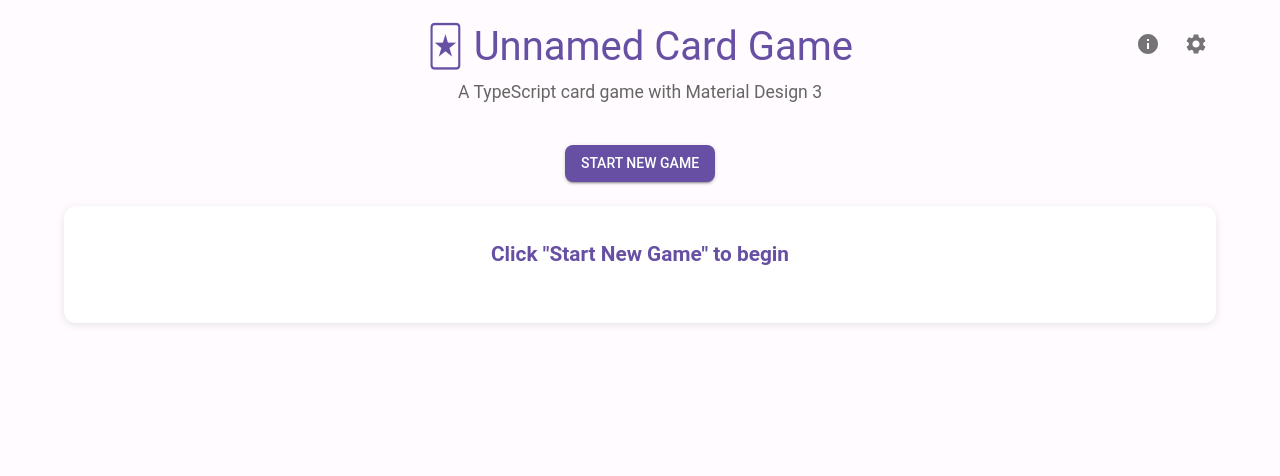
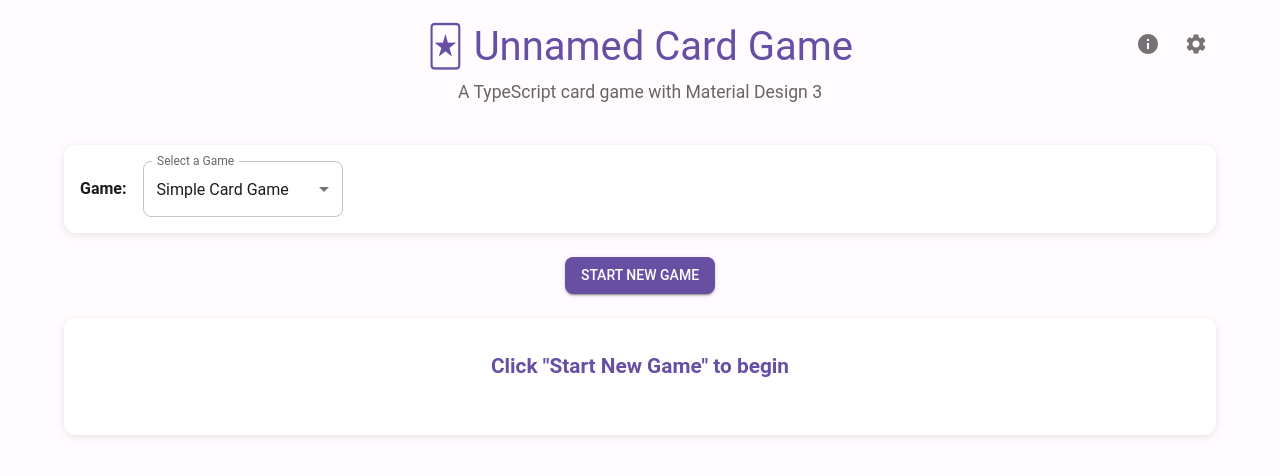
Before and after one commit to codegard1/unnamed-card-game, a React (Vite) app: page / in a window 1280 px wide. Shown: the top 476 px of the page. Built offline with nearby package versions, Linux system fonts and the light colour scheme.

Commit message:
Add GameSelector component for selecting game type and integrate into App

```diff
--- a/src/App.tsx
+++ b/src/App.tsx
@@ -12,8 +12,8 @@ import {
 } from '@mui/material';
 import React, { useEffect, useState } from 'react';
 import { CardStyleConfig, CardTheme } from './cardStyles';
-import { CardComponent, SettingsDialog, TurnOptionsComponent, GameInfoDialog } from './components';
-import { Player, SimpleCardGame } from './game';
+import { CardComponent, SettingsDialog, TurnOptionsComponent, GameInfoDialog, GameSelector, type GameType } from './components';
+import { Player, SimpleCardGame, Game } from './game';
 import { SettingsManager, } from './settings';
 import { theme } from './theme';
 
@@ -23,6 +23,7 @@ import { theme } from './theme';
  * This is the root React component that manages the entire application state and UI.
  * It handles:
  * - Game state and lifecycle (starting games, tracking players, updating UI)
+ * - Game selection via dropdown (switching between different Game subclasses)
  * - Settings dialog for theme selection
  * - Card style customizer dialog for appearance customization
  * - Integration with SettingsManager for persistent user preferences
@@ -30,8 +31,11 @@ import { theme } from './theme';
  * @component
  */
 const App: React.FC = () => {
-  // Game instance - initialized once with two players
-  const [game] = useState(() => new SimpleCardGame(['Player 1', 'Player 2']));
+  // Game selection state - tracks which game subclass is loaded
+  const [selectedGameType, setSelectedGameType] = useState<GameType>('SimpleCardGame');
+
+  // Game instance - recreated when game type changes
+  const [game, setGame] = useState<Game>(() => new SimpleCardGame(['Player 1', 'Player 2']));
 
   // Game state
   const [gameActive, setGameActive] = useState(false);
@@ -60,6 +64,34 @@ const App: React.FC = () => {
     setSelectedTheme(settings.getTheme());
     setCurrentCardStyle(settings.getCardStyle());
   }, []);
+
+  /**
+   * Creates a new game instance based on the selected game type
+   * @param gameType - The type of game to create
+   */
+  const createGameInstance = (gameType: GameType): Game => {
+    switch (gameType) {
+      case 'SimpleCardGame':
+        return new SimpleCardGame(['Player 1', 'Player 2']);
+      default:
+        return new SimpleCardGame(['Player 1', 'Player 2']);
+    }
+  };
+
+  /**
+   * Handles game type selection from the dropdown
+   * Creates a new game instance and resets game state
+   * @param gameType - The selected game type
+   */
+  const handleGameTypeSelect = (gameType: GameType) => {
+    setSelectedGameType(gameType);
+    const newGame = createGameInstance(gameType);
+    setGame(newGame);
+    setGameActive(false);
+    setGameStatus('Click "Start New Game" to begin');
+    setPlayers([]);
+    setDeckSize(newGame.getDeck().size);
+  };
 
   /**
    * Starts a new game and updates the UI
@@ -163,6 +195,11 @@ const App: React.FC = () => {
           </Typography>
         </Box>
 
+        {/* Game Selector */}
+        <Box sx={{ mb: 3 }}>
+          <GameSelector selectedGame={selectedGameType} onGameSelect={handleGameTypeSelect} disabled={gameActive} />
+        </Box>
+
         {/* Game Controls */}
         <Box sx={{ display: 'flex', gap: 2, justifyContent: 'center', mb: 3, flexWrap: 'wrap' }}>
           <Button variant="contained" onClick={handleStartGame}>
--- /dev/null
+++ b/src/components/GameSelector.tsx
@@ -0,0 +1,68 @@
+import React from 'react';
+import {
+  Box,
+  FormControl,
+  InputLabel,
+  Select,
+  MenuItem,
+  Paper,
+  Typography,
+} from '@mui/material';
+
+export type GameType = 'SimpleCardGame';
+
+interface GameSelectorProps {
+  selectedGame: GameType;
+  onGameSelect: (game: GameType) => void;
+  disabled?: boolean;
+}
+
+/**
+ * GameSelector - Dropdown component for selecting which game to load
+ *
+ * Allows users to choose between different Game subclass implementations
+ * Disabled while a game is actively being played to prevent mid-game switching
+ *
+ * @component
+ * @param selectedGame - The currently selected game type
+ * @param onGameSelect - Callback when a new game is selected
+ * @param disabled - Whether the selector is disabled (defaults to false)
+ */
+const GameSelector: React.FC<GameSelectorProps> = ({ selectedGame, onGameSelect, disabled = false }) => {
+  // Map of available games to their display names
+  const availableGames: { value: GameType; label: string }[] = [
+    { value: 'SimpleCardGame', label: 'Simple Card Game' },
+    // Add more games here as they're implemented
+    // { value: 'BlackjackGame', label: 'Blackjack' },
+    // { value: 'PokerGame', label: 'Poker' },
+  ];
+
+  return (
+    <Paper sx={{ p: 2, borderRadius: 1.5, boxShadow: '0 2px 8px rgba(0, 0, 0, 0.1)' }}>
+      <Box sx={{ display: 'flex', alignItems: 'center', gap: 2 }}>
+        <Typography variant="subtitle1" sx={{ fontWeight: 600, whiteSpace: 'nowrap' }}>
+          Game:
+        </Typography>
+        <FormControl sx={{ minWidth: 200 }} disabled={disabled}>
+          <InputLabel id="game-select-label">Select a Game</InputLabel>
+          <Select
+            labelId="game-select-label"
+            id="game-select"
+            value={selectedGame}
+            label="Select a Game"
+            disabled={disabled}
+            onChange={(e) => onGameSelect(e.target.value as GameType)}
+          >
+            {availableGames.map((game) => (
+              <MenuItem key={game.value} value={game.value}>
+                {game.label}
+              </MenuItem>
+            ))}
+          </Select>
+        </FormControl>
+      </Box>
+    </Paper>
+  );
+};
+
+export default GameSelector;
--- a/src/components/index.ts
+++ b/src/components/index.ts
@@ -3,3 +3,4 @@ export { CardStyleCustomizer } from './CardStyleCustomizer';
 export { SettingsDialog } from './SettingsDialog';
 export { default as TurnOptionsComponent } from './TurnOptionsComponent';
 export { default as GameInfoDialog } from './GameInfoDialog';
+export { default as GameSelector, type GameType } from './GameSelector';
```
